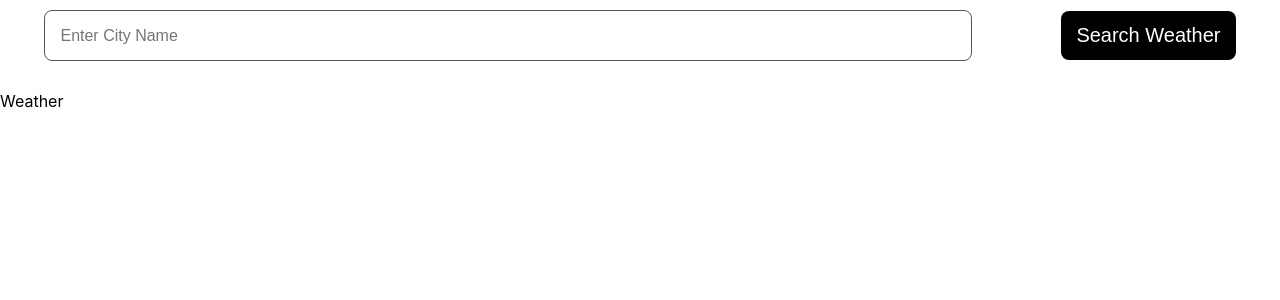
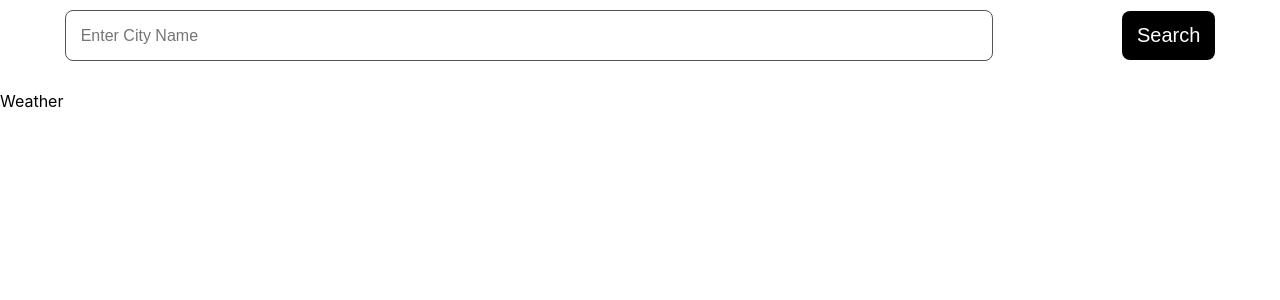
Before and after one commit to reecewdoyle/hackathon-weather-app-reece, a React (Create React App) app: page / in a window 1280 px wide. Shown: the top 300 px of the page. Built offline with nearby package versions, Linux system fonts and the light colour scheme.

Commit message:
feat: setup to point of adding API

```diff
--- a/src/components/search/index.jsx
+++ b/src/components/search/index.jsx
@@ -9,7 +9,7 @@ export default function Search({ search, setSearch, handleSearch }) {
                 onChange={(event) => setSearch(event.target.value)}
             />
             <button onClick={handleSearch}>
-                Search Weather
+                Search
                 </button>
         </div>
     );
--- a/src/components/weather/index.jsx
+++ b/src/components/weather/index.jsx
@@ -1,10 +1,20 @@
+import { useState } from "react";
 import Search from "../search";
 
 
 export default function Weather(){
+    const [search, setSearch] = useState('');
+    const [loading, setLoading] = useState(false);
+    const [weatherData, setWeatherData] =useState(null);
+
+    async function handleSearch() {}
 
     return <div>
-        <Search/>
+        <Search
+        search={search}
+        setSearch={setSearch}
+        handleSearch={handleSearch}
+        />
         Weather
     </div>
 }
```
